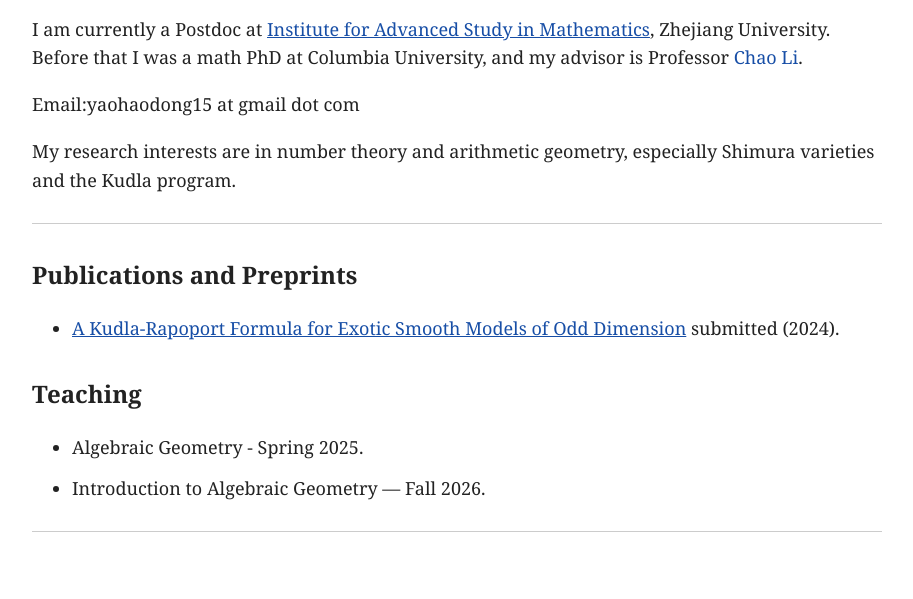
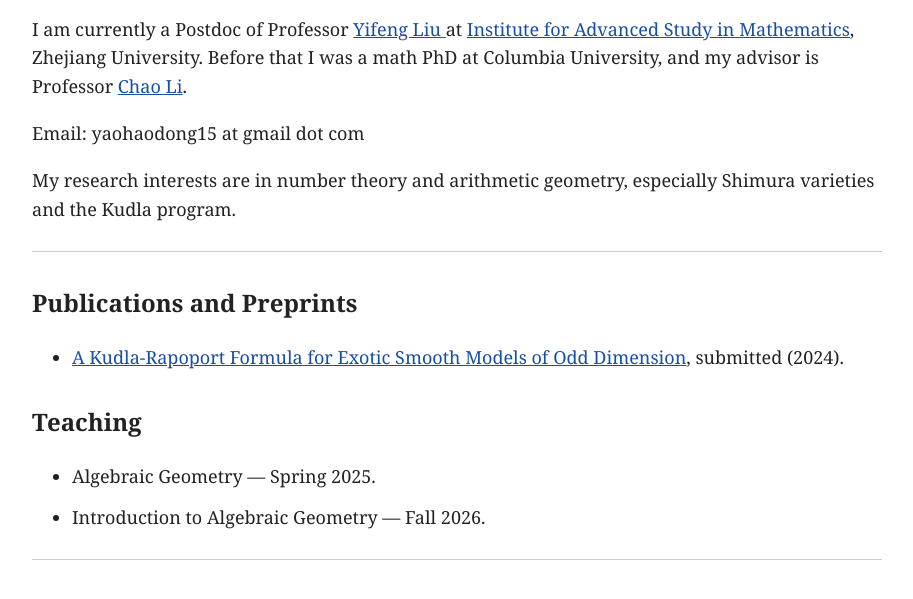
Before and after one commit to yaohaodong/yaohaodong.github.io, a plain HTML site: page index.html in a window 1280 px wide. Shown: the part 111-710 px from the top of the page, without its empty margins (183-1096 px from the left). Drawn offline with Linux system fonts and the light colour scheme.

Commit message:
Update index.html

```diff
--- a/index.html
+++ b/index.html
@@ -31,13 +31,15 @@
   <h1>Haodong Yao</h1>
 
   <p>
-    I am currently a Postdoc at <a href="http://www.iasm.zju.edu.cn"> Institute for Advanced Study in Mathematics</a>, Zhejiang University.
+    I am currently a Postdoc of Professor <a href="https://liuyf0719.github.io"> Yifeng Liu </a>
 
-    Before that I was a math PhD at Columbia University, and my advisor is Professor <a href:"https://www.math.columbia.edu/~chaoli/"> Chao Li</a>.
+    at <a href="http://www.iasm.zju.edu.cn"> Institute for Advanced Study in Mathematics</a>, Zhejiang University.
+
+    Before that I was a math PhD at Columbia University, and my advisor is Professor <a href="https://www.math.columbia.edu/~chaoli/"> Chao Li</a>.
   </p>
 
   <p>
-    Email:yaohaodong15 at gmail dot com
+    Email: yaohaodong15 at gmail dot com
   </p>
 
   <p>
@@ -49,13 +51,13 @@
 
   <h2>Publications and Preprints</h2>
   <ul>
-    <li><a href="https://arxiv.org/abs/2404.14431">A Kudla-Rapoport Formula for Exotic Smooth Models of Odd Dimension</a> submitted (2024).</li>
+    <li><a href="https://arxiv.org/abs/2404.14431">A Kudla-Rapoport Formula for Exotic Smooth Models of Odd Dimension</a>, submitted (2024).</li>
 
   </ul>
 
   <h2>Teaching</h2>
   <ul>
-    <li>Algebraic Geometry - Spring 2025.</li>
+    <li>Algebraic Geometry — Spring 2025.</li>
     <li>Introduction to Algebraic Geometry — Fall 2026.</li>
   </ul>
 
```
